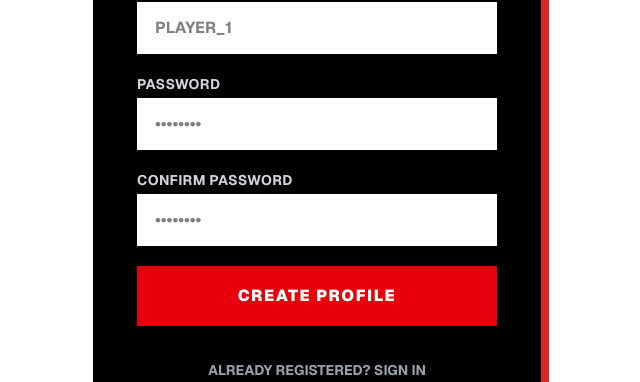
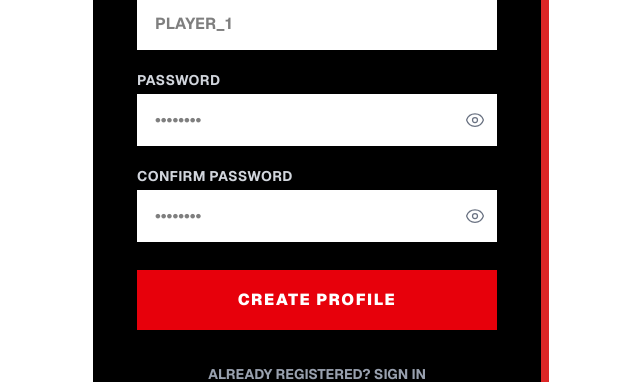
Before and after one commit to tin-auppati/acuitmesh-ttt-challenge, a Next.js app in the folder frontend/: page / in a window 1280 px wide. Both pictures are taken after a click on the button "NEW CHALLENGER? REGISTER". Shown: the part 303-685 px from the top of the page, without its empty margins (323-963 px from the left). Built offline with nearby package versions, Linux system fonts and the light colour scheme; no server answers.

Commit message:
Feat: add robust client-side validation and password visibility toggle

```diff
--- a/frontend/app/page.tsx
+++ b/frontend/app/page.tsx
@@ -6,21 +6,51 @@ import { useRouter } from "next/navigation";
 export default function AuthPage() {
   const router = useRouter()
   const [isLogin, setIsLogin] = useState(true);
+
+  // States สำหรับเก็บข้อมูลฟอร์ม
   const [username, setUsername] = useState("");
   const [password, setPassword] = useState("");
   const [confirmPassword, setConfirmPassword] = useState("");
+
+  // State สำหรับ UX และ UI
+  const [showPassword, setShowPassword] = useState(false);
   const [error, setError] = useState("");
   const [loading, setLoading] = useState(false);
 
   //ดึง url จาก backend
   const API_URL = process.env.NEXT_PUBLIC_API_URL || "http://localhost:8080";
 
+  const validateForm = () => {
+    // regex username
+    const alphanumericRegex = /^[a-zA-Z0-9]+$/;
+    if (username.length < 3 || username.length > 20){
+      return "Username must be between 3 and 20 characters.";
+    }
+
+    if (!alphanumericRegex.test(username)) {
+      return "Username can only contain letters and numbers.";
+    }
+
+    //validate password
+    if (password.length < 6) {
+      return "Password must be at least 6 characters long.";
+    }
+
+    // confirmation password
+    if (!isLogin && password !== confirmPassword) {
+      return "Passwords do not match!";
+    }
+
+    return null
+  }
+
   const handleSubmit = async (e: React.SyntheticEvent<HTMLFormElement>) => {
     e.preventDefault();
     setError("");
 
-    if (!isLogin && password !== confirmPassword) {
-      setError("Passwords do not match!");
+    const validationError = validateForm();
+    if (validationError) {
+      setError(validationError);
       return;
     }
 
@@ -40,7 +70,7 @@ export default function AuthPage() {
       const data = await res.json();
 
       if (!res.ok) {
-      throw new Error(data.error || "Something went wrong");
+        throw new Error(data.error || "Something went wrong with the server.");
       }
 
       if(isLogin) {
@@ -55,6 +85,7 @@ export default function AuthPage() {
         setIsLogin(true);
         setPassword("");
         setConfirmPassword("");
+        setShowPassword(false);
       }
     } catch (err: any) {
       setError(err.message);
@@ -62,6 +93,20 @@ export default function AuthPage() {
       setLoading(false)
     }
   };
+
+  const EyeIcon = () => (
+    <svg xmlns="http://www.w3.org/2000/svg" fill="none" viewBox="0 0 24 24" strokeWidth={1.5} stroke="currentColor" className="w-5 h-5">
+      <path strokeLinecap="round" strokeLinejoin="round" d="M2.036 12.322a1.012 1.012 0 010-.639C3.423 7.51 7.36 4.5 12 4.5c4.638 0 8.573 3.007 9.963 7.178.07.207.07.431 0 .639C20.577 16.49 16.64 19.5 12 19.5c-4.638 0-8.573-3.007-9.963-7.178z" />
+      <path strokeLinecap="round" strokeLinejoin="round" d="M15 12a3 3 0 11-6 0 3 3 0 016 0z" />
+    </svg>
+  );
+
+  const EyeSlashIcon = () => (
+    <svg xmlns="http://www.w3.org/2000/svg" fill="none" viewBox="0 0 24 24" strokeWidth={1.5} stroke="currentColor" className="w-5 h-5">
+      <path strokeLinecap="round" strokeLinejoin="round" d="M3.98 8.223A10.477 10.477 0 001.934 12C3.226 16.338 7.244 19.5 12 19.5c.993 0 1.953-.138 2.863-.395M6.228 6.228A10.45 10.45 0 0112 4.5c4.756 0 8.773 3.162 10.065 7.498a10.523 10.523 0 01-4.293 5.774M6.228 6.228L3 3m3.228 3.228l3.65 3.65m7.894 7.894L21 21m-3.228-3.228l-3.65-3.65m0 0a3 3 0 10-4.243-4.243m4.242 4.242L9.88 9.88" />
+    </svg>
+  );
+
   return (
     <div className="min-h-screen flex items-center justify-center bg-white text-black font-sans selection:bg-red-500 selection:text-white">
       <div className="bg-black text-white p-10 rounded-none shadow-[8px_8px_0px_0px_rgba(220,38,38,1)] border-4 border-black w-full max-w-md">
@@ -89,46 +134,57 @@ export default function AuthPage() {
               onChange={(e) => setUsername(e.target.value)}
               className="w-full px-4 py-3 bg-white text-black font-bold border-2 border-white focus:outline-none focus:border-red-600 transition-colors"
               placeholder="PLAYER_1"
-              required
-              minLength={3}
-              maxLength={20}
             />
           </div>
 
-          <div>
+          <div className="relative">
             <label className="block text-sm font-bold text-gray-300 mb-1 uppercase tracking-wide">
               Password
             </label>
+            <div className="relative">
               <input
-              type="password"
+                type={showPassword ? "text" : "password"}
                 value={password}
                 onChange={(e) => setPassword(e.target.value)}
-              className="w-full px-4 py-3 bg-white text-black font-bold border-2 border-white focus:outline-none focus:border-red-600 transition-colors"
+                className="w-full px-4 py-3 pr-12 bg-white text-black font-bold border-2 border-white focus:outline-none focus:border-red-600 transition-colors"
                 placeholder="••••••••"
-              required
-              minLength={6}
               />
+              <button
+                type="button"
+                onClick={() => setShowPassword(!showPassword)}
+                className="absolute inset-y-0 right-0 px-3 flex items-center text-gray-500 hover:text-red-600 transition-colors"
+              >
+                {showPassword ? <EyeSlashIcon /> : <EyeIcon />}
+              </button>
+            </div>
           </div>
 
           {!isLogin && (
-            <div className="animate-fade-in">
+            <div className="animate-fade-in relative">
               <label className="block text-sm font-bold text-gray-300 mb-1 uppercase tracking-wide">
                 Confirm Password
               </label>
+              <div className="relative">
                 <input
-                type="password"
+                  type={showPassword ? "text" : "password"}
                   value={confirmPassword}
                   onChange={(e) => setConfirmPassword(e.target.value)}
-                className="w-full px-4 py-3 bg-white text-black font-bold border-2 border-white focus:outline-none focus:border-red-600 transition-colors"
+                  className="w-full px-4 py-3 pr-12 bg-white text-black font-bold border-2 border-white focus:outline-none focus:border-red-600 transition-colors"
                   placeholder="••••••••"
-                required={!isLogin}
-                minLength={6}
                 />
+                <button
+                  type="button"
+                  onClick={() => setShowPassword(!showPassword)}
+                  className="absolute inset-y-0 right-0 px-3 flex items-center text-gray-500 hover:text-red-600 transition-colors"
+                >
+                  {showPassword ? <EyeSlashIcon /> : <EyeIcon />}
+                </button>
+              </div>
             </div>
           )}
 
           {error && (
-            <div className="p-3 bg-red-600 text-white font-bold text-sm text-center border-2 border-red-800">
+            <div className="p-3 bg-red-600 text-white font-bold text-sm text-center border-2 border-red-800 animate-pulse">
               {error}
             </div>
           )}
@@ -136,7 +192,7 @@ export default function AuthPage() {
           <button
             type="submit"
             disabled={loading}
-            className="w-full bg-red-600 hover:bg-red-700 text-white font-black uppercase tracking-widest py-4 px-4 border-2 border-red-600 transition-all transform active:scale-95 disabled:opacity-50 disabled:cursor-not-allowed"
+            className="w-full bg-red-600 hover:bg-red-700 text-white font-black uppercase tracking-widest py-4 px-4 border-2 border-red-600 transition-all transform active:scale-95 disabled:opacity-50 disabled:cursor-not-allowed mt-2"
           >
             {loading ? "Processing..." : isLogin ? "Enter Match" : "Create Profile"}
           </button>
@@ -149,6 +205,7 @@ export default function AuthPage() {
               setIsLogin(!isLogin);
               setError("");
               setConfirmPassword("");
+              setShowPassword(false);
             }}
             className="text-gray-400 hover:text-red-500 font-bold uppercase text-sm transition-colors"
           >
```
Lines whose indentation alone changed are shown as unchanged.
